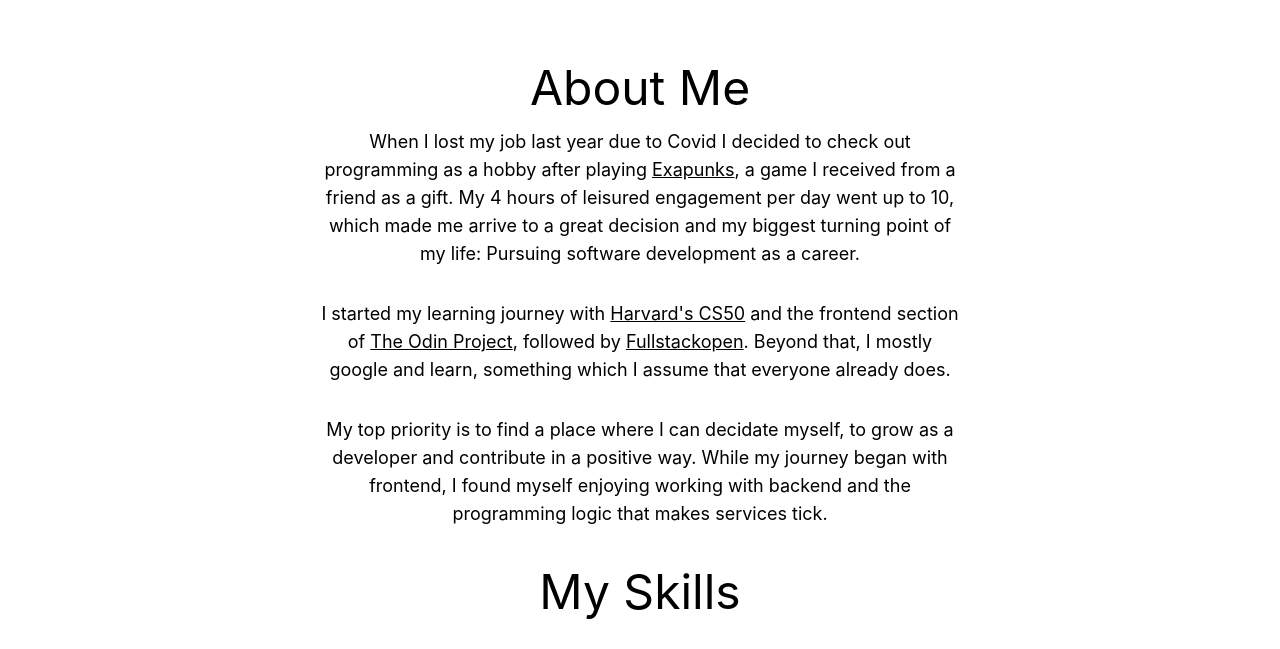
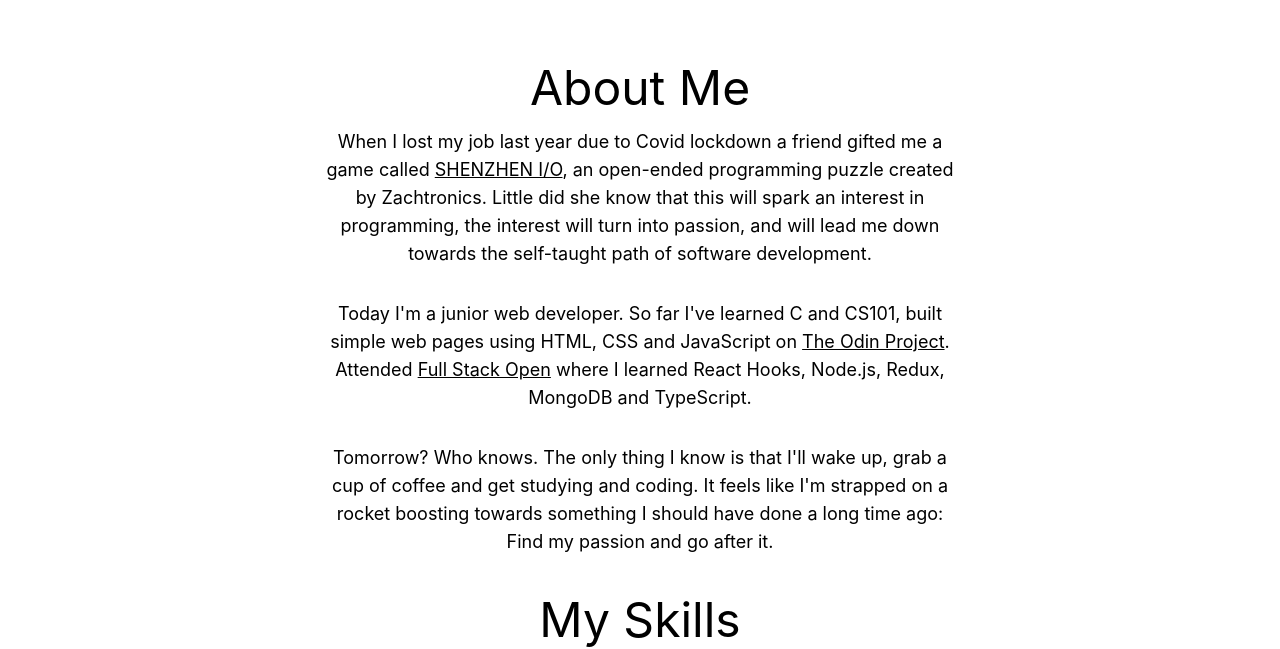
Before and after one commit to thanosades/nextjs-portfolio, a Next.js app: page / in a window 1280 px wide. Shown: the part 800-1449 px from the top of the page. Built offline with nearby package versions, Linux system fonts and the light colour scheme; no server answers.

Commit message:
edit about me

```diff
--- a/components/About.js
+++ b/components/About.js
@@ -4,14 +4,18 @@ export default function About() {
       <section className="w-screen text-center text-xl flex flex-col justify-start items-center">
         <h3 className="text-5xl">About Me</h3>
         <div className="text-lg flex flex-col justify-evenly mt-4 w-1/2 gap-8">
-          <p>When I lost my job last year due to Covid I decided to check out programming as a hobby
-            after playing <a href="https://store.steampowered.com/app/716490/EXAPUNKS/">Exapunks</a>, a game I received from a friend as a gift.
-            My 4 hours of leisured engagement per day went up to 10, which made me arrive to a great decision and my biggest turning point of my life: Pursuing software development as a career.</p>
-          <p>I started my learning journey with <a href="https://www.edx.org/course/introduction-computer-science-harvardx-cs50x">Harvard&apos;s CS50</a> and the
-            frontend section of <a href="https://www.theodinproject.com/">The Odin Project</a>, followed by <a href="https://fullstackopen.com/en/">Fullstackopen</a>.
-            Beyond that, I mostly google and learn, something which I assume that everyone already does.</p>
-          <p>My top priority is to find a place where I can decidate myself, to grow as a developer and contribute in a positive way.
-            While my journey began with frontend, I found myself enjoying working with backend and the programming logic that makes services tick.</p>
+          <p>
+            When I lost my job last year due to Covid lockdown a friend gifted me a game called <a href="https://store.steampowered.com/app/504210/SHENZHEN_IO/">SHENZHEN I/O</a>, an open-ended programming puzzle
+            created by Zachtronics. Little did she know that this will spark an interest in programming, the interest will turn into passion, and will lead me down towards the self-taught path of software development.
+          </p>
+          <p>
+            Today I&#39;m a junior web developer. So far I&#39;ve learned C and CS101, built simple web pages using HTML, CSS and JavaScript on <a href="https://www.theodinproject.com/">The Odin Project</a>.
+            Attended <a href="https://fullstackopen.com/en/">Full Stack Open</a> where I learned React Hooks, Node.js, Redux, MongoDB and TypeScript.
+          </p>
+          <p>
+            Tomorrow? Who knows. The only thing I know is that I&#39;ll wake up, grab a cup of coffee and get studying and coding.
+            It feels like I&#39;m strapped on a rocket boosting towards something I should have done a long time ago:<br /> Find my passion and go after it.
+          </p>
         </div>
       </section>
     </article>
```
